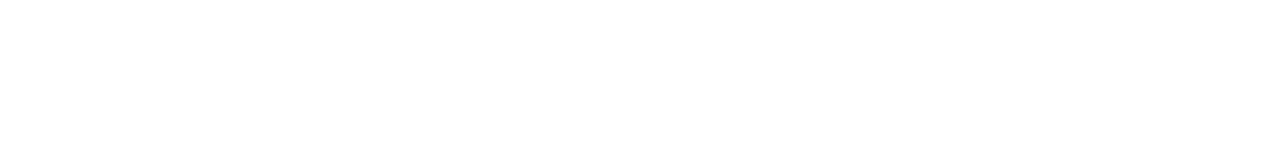
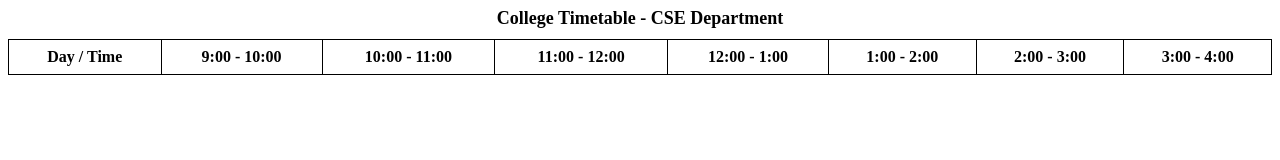
Before and after one commit to SHREYASABESEC0286/web-asign, a plain HTML site: page table.html in a window 1280 px wide. Drawn offline with Linux system fonts and the light colour scheme.

Commit message:
first row

```diff
--- a/table.html
+++ b/table.html
@@ -20,6 +20,20 @@
     </style>
 </head>
 <body>
+    <table>
+        <caption>College Timetable - CSE Department</caption>
+        <tr>
+            <th>Day / Time</th>
+            <th>9:00 - 10:00</th>
+            <th>10:00 - 11:00</th>
+            <th>11:00 - 12:00</th>
+            <th>12:00 - 1:00</th>
+            <th>1:00 - 2:00</th>
+            <th>2:00 - 3:00</th>
+            <th>3:00 - 4:00</th>
+        </tr>
 
+
+    </table>
 </body>
 </html>
```
